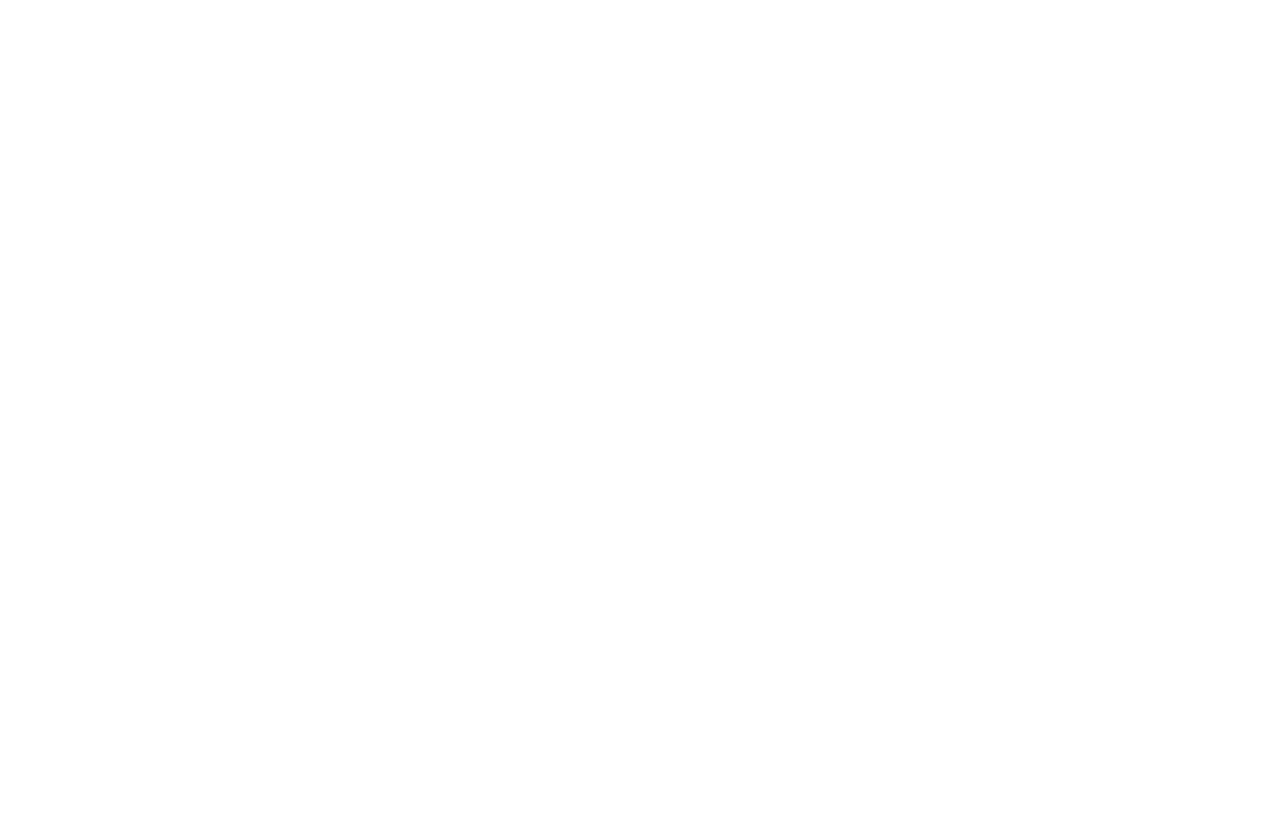
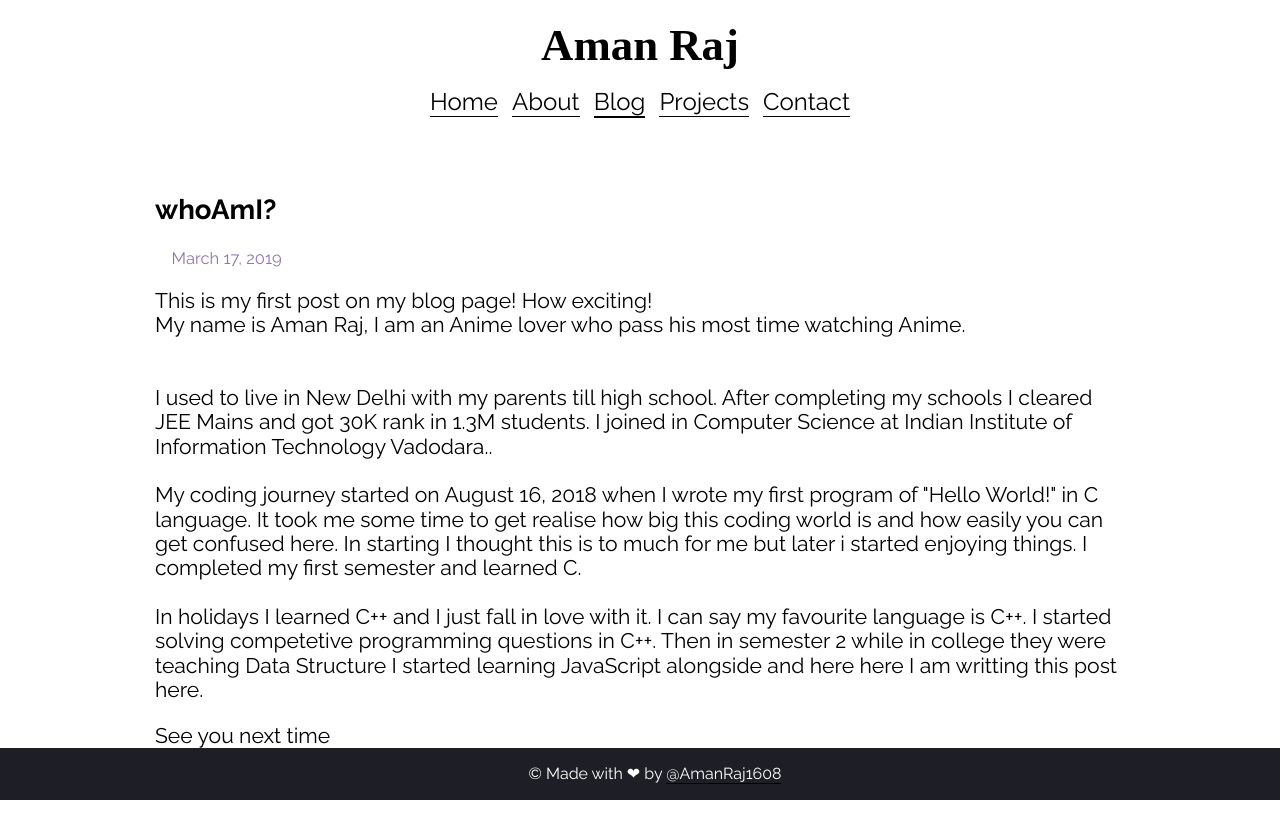
Before and after one commit to prateek-senapati/amanraj1608.github.io, a plain HTML site: page blog/blog1.html in a window 1280 px wide. Before the commit the page ends 800 px from the top, so only its background shows below. Drawn offline with nearby package versions, Linux system fonts and the light colour scheme; a web font is replaced by a local one.

Commit message:
blog1 added

```diff
--- a/blog/blog1.html
+++ b/blog/blog1.html
@@ -0,0 +1,66 @@
+<!DOCTYPE html>
+<html lang='en'>
+
+<head>
+    <title>Blog | Aman Raj</title>
+    <link rel="shortcut icon" href="../src/aman.gif">
+    <meta charset='UTF-8'>
+    <meta name="description" content=" /">
+    <meta name=" viewport" content="width=device-width, initial-scale=1.0" />
+    <link rel='stylesheet' href='https://cdnjs.cloudflare.com/ajax/libs/normalize/3.0.2/normalize.min.css'>
+    <link rel='stylesheet' href='../src/styles.css'>
+    <link href='https://fonts.googleapis.com/css?family=Open+Sans' rel='stylesheet' type='text/css'>
+</head>
+
+<body>
+    <header role='banner'>
+        <h1>Aman Raj</h1>
+        <nav role='navigation'>
+            <ul>
+                <li><a href='../index.html'>Home</a></li>
+                <li><a href='../about.html'>About</a></li>
+                <li><a href="../blog.html" id="active">Blog</a></li>
+                <li><a href='../projects.html'>Projects</a></li>
+                <li><a href='../contact.html'>Contact</a></li>
+            </ul>
+        </nav>
+
+    </header>
+
+    <div role='main' id="main">
+        <h2>whoAmI?</h2>
+        <p class="post_credits">
+            March 17, 2019
+        </p>
+        <p id="para">This is my first post on my blog page! How exciting!<br>
+            My name is Aman Raj, I am an Anime lover who pass his most time watching Anime. <br><br><br>
+            I used to live in New Delhi with my parents till high school. After completing my schools I cleared JEE
+            Mains and got
+            30K rank in 1.3M students. I joined in Computer Science at Indian Institute of Information Technology
+            Vadodara.. <br><br>
+            My coding journey started on August 16, 2018 when I wrote my first program of "Hello World!" in C language.
+            It took me some time to get realise how big this coding world is and how easily you can get confused here.
+            In starting I thought
+            this is to much for me but later i started enjoying things. I completed my first semester and learned C.
+            <br><br>
+            In holidays I learned C++ and I just fall in love with it. I can say my favourite language is C++. I started
+            solving
+            competetive programming questions in C++. Then in semester 2 while in college they were teaching Data Structure I
+            started learning JavaScript alongside
+            and here here I am writting this post here. <br>
+        </p>
+        <p id="para">See you next time</p>
+        <p class="post_credits">
+            Written by: <a href="https://twitter.com/AmanRaj1608">Aman Raj</a> on March 17, 2019
+        </p> <br><br> <br>
+
+    </div>
+    <footer role='contentinfo'>
+        <p>
+            &copy; Made with ❤ by <a href='aman'> @AmanRaj1608</a>
+        </p>
+    </footer>
+
+</body>
+
+</html>
```
Also changed, not shown: about.html (+1 -1 lines), blog.html (+7 -8 lines), 1 other file.
